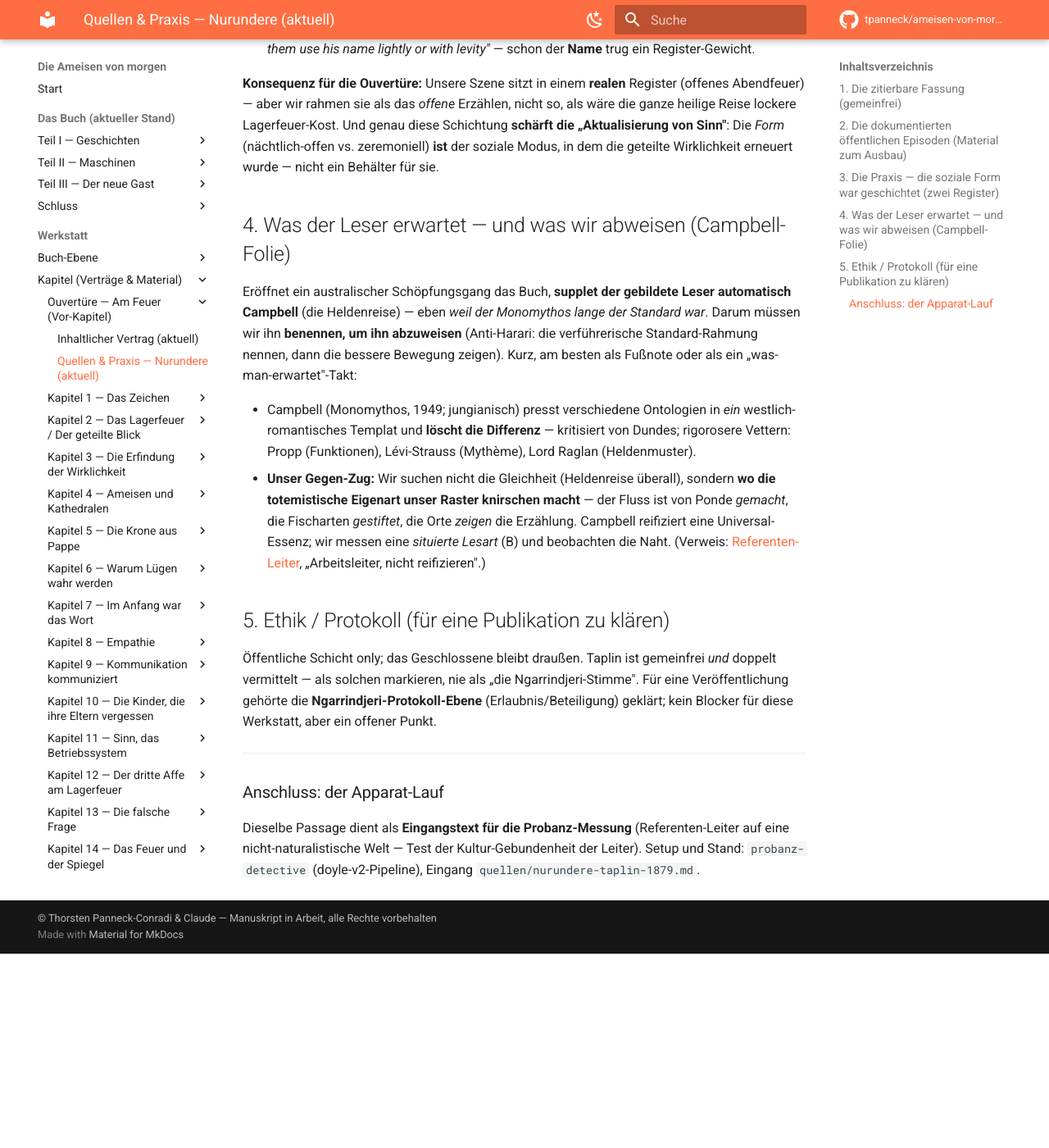
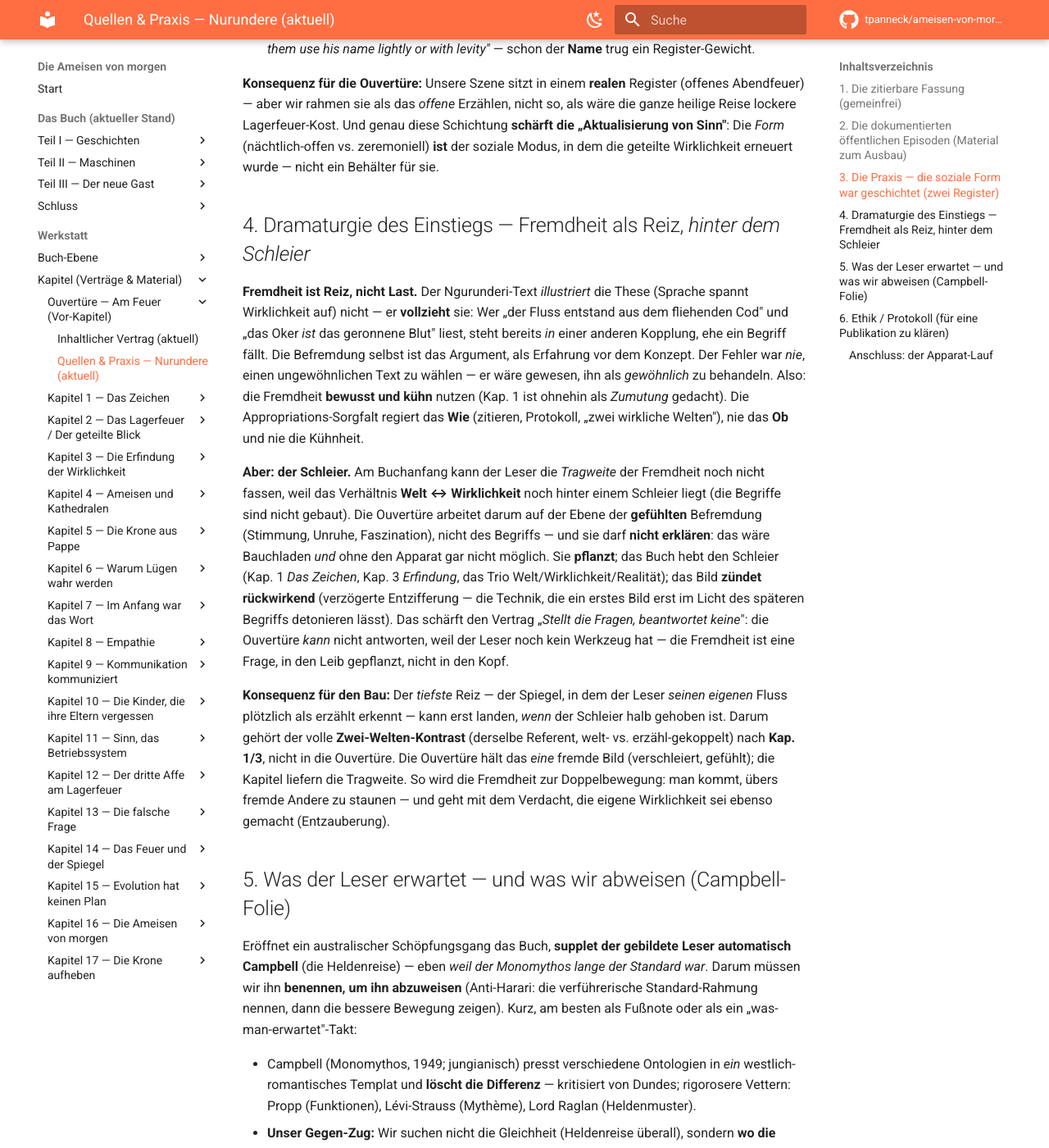
Before and after one commit to tpanneck/ameisen-von-morgen, an MkDocs documentation site: the page built from docs/kapitel/kap00-ouvertuere-quellen-praxis.md, in a window 1280 px wide and 1400 px high, scrolled down 1578 px. Shown: the whole window at 82% size. Built offline with MkDocs 1.6.1 and Material for MkDocs 9.7.7, drawn with Linux system fonts in a browser that asks for light colours; comment, search, counter and statistics services are not loaded; before the commit the page ends 2741 px from its top, so only the background shows below that; some of the changed text lies outside the part shown.

Commit message:
Ouvertuere-Notiz: Dramaturgie des Einstiegs — Fremdheit als Reiz, hinter dem Schleier
Fremdheit ist Reiz nicht Last (Text vollzieht die These, illustriert sie nicht; Kuehnheit, nicht
Zaghaftigkeit; Appropriation regiert das Wie). Plus Schleier-Punkt: am Anfang ist Welt<->Wirklichkeit
verschleiert, Ouvertuere pflanzt gefuehlte Befremdung, Buch hebt Schleier, Bild zuendet rueckwirkend
(verzoegerte Entzifferung). Voller Zwei-Welten-Kontrast gehoert nach Kap 1/3, nicht in die Ouvertuere.

Co-Authored-By: Claude Fable 5 <noreply@anthropic.com>

```diff
--- a/docs/kapitel/kap00-ouvertuere-quellen-praxis.md
+++ b/docs/kapitel/kap00-ouvertuere-quellen-praxis.md
@@ -62,7 +62,36 @@ Reise lockere Lagerfeuer-Kost. Und genau diese Schichtung **schärft die „Aktu
 Die *Form* (nächtlich-offen vs. zeremoniell) **ist** der soziale Modus, in dem die geteilte
 Wirklichkeit erneuert wurde — nicht ein Behälter für sie.
 
-## 4. Was der Leser erwartet — und was wir abweisen (Campbell-Folie)
+## 4. Dramaturgie des Einstiegs — Fremdheit als Reiz, *hinter dem Schleier*
+
+**Fremdheit ist Reiz, nicht Last.** Der Ngurunderi-Text *illustriert* die These (Sprache spannt
+Wirklichkeit auf) nicht — er **vollzieht** sie: Wer „der Fluss entstand aus dem fliehenden Cod" und
+„das Oker *ist* das geronnene Blut" liest, steht bereits *in* einer anderen Kopplung, ehe ein Begriff
+fällt. Die Befremdung selbst ist das Argument, als Erfahrung vor dem Konzept. Der Fehler war *nie*,
+einen ungewöhnlichen Text zu wählen — er wäre gewesen, ihn als *gewöhnlich* zu behandeln. Also: die
+Fremdheit **bewusst und kühn** nutzen (Kap. 1 ist ohnehin als *Zumutung* gedacht). Die
+Appropriations-Sorgfalt regiert das **Wie** (zitieren, Protokoll, „zwei wirkliche Welten"), nie das
+**Ob** und nie die Kühnheit.
+
+**Aber: der Schleier.** Am Buchanfang kann der Leser die *Tragweite* der Fremdheit noch nicht fassen,
+weil das Verhältnis **Welt ↔ Wirklichkeit** noch hinter einem Schleier liegt (die Begriffe sind nicht
+gebaut). Die Ouvertüre arbeitet darum auf der Ebene der **gefühlten** Befremdung (Stimmung, Unruhe,
+Faszination), nicht des Begriffs — und sie darf **nicht erklären**: das wäre Bauchladen *und* ohne
+den Apparat gar nicht möglich. Sie **pflanzt**; das Buch hebt den Schleier (Kap. 1 *Das Zeichen*,
+Kap. 3 *Erfindung*, das Trio Welt/Wirklichkeit/Realität); das Bild **zündet rückwirkend**
+(verzögerte Entzifferung — die Technik, die ein erstes Bild erst im Licht des späteren Begriffs
+detonieren lässt). Das schärft den Vertrag „*Stellt die Fragen, beantwortet keine*": die Ouvertüre
+*kann* nicht antworten, weil der Leser noch kein Werkzeug hat — die Fremdheit ist eine Frage, in den
+Leib gepflanzt, nicht in den Kopf.
+
+**Konsequenz für den Bau:** Der *tiefste* Reiz — der Spiegel, in dem der Leser *seinen eigenen* Fluss
+plötzlich als erzählt erkennt — kann erst landen, *wenn* der Schleier halb gehoben ist. Darum gehört
+der volle **Zwei-Welten-Kontrast** (derselbe Referent, welt- vs. erzähl-gekoppelt) nach **Kap. 1/3**,
+nicht in die Ouvertüre. Die Ouvertüre hält das *eine* fremde Bild (verschleiert, gefühlt); die Kapitel
+liefern die Tragweite. So wird die Fremdheit zur Doppelbewegung: man kommt, übers fremde Andere zu
+staunen — und geht mit dem Verdacht, die eigene Wirklichkeit sei ebenso gemacht (Entzauberung).
+
+## 5. Was der Leser erwartet — und was wir abweisen (Campbell-Folie)
 
 Eröffnet ein australischer Schöpfungsgang das Buch, **supplet der gebildete Leser automatisch
 Campbell** (die Heldenreise) — eben *weil der Monomythos lange der Standard war*. Darum müssen wir
@@ -78,7 +107,7 @@ die bessere Bewegung zeigen). Kurz, am besten als Fußnote oder als ein „was-m
   wir messen eine *situierte Lesart* (B) und beobachten die Naht. (Verweis: [Referenten-Leiter](../referenten-leiter.md),
   „Arbeitsleiter, nicht reifizieren".)
 
-## 5. Ethik / Protokoll (für eine Publikation zu klären)
+## 6. Ethik / Protokoll (für eine Publikation zu klären)
 
 Öffentliche Schicht only; das Geschlossene bleibt draußen. Taplin ist gemeinfrei *und* doppelt
 vermittelt — als solchen markieren, nie als „die Ngarrindjeri-Stimme". Für eine Veröffentlichung
```
